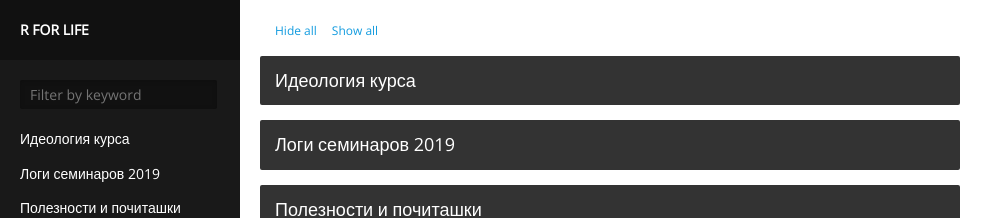
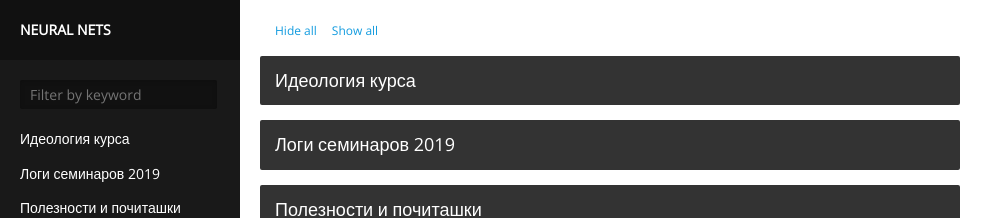
Before and after one commit to FUlyankin/neural_nets_econ, a Jekyll site: the page built from docs/index.html, in a window 1280 px wide. Shown: the top 218 px of the page, without its empty margins (0-1003 px from the left). Built offline with Jekyll 4.4.1, drawn with Linux system fonts in a browser that asks for light colours.

Commit message:
add config

```diff
--- a/docs/_config.yml
+++ b/docs/_config.yml
@@ -3,4 +3,4 @@ exclude: ['README.markdown']
 permalink: ':title'
 pygments: true
 safe: false
-title: 'R for life'
+title: 'Neural Nets'
```
